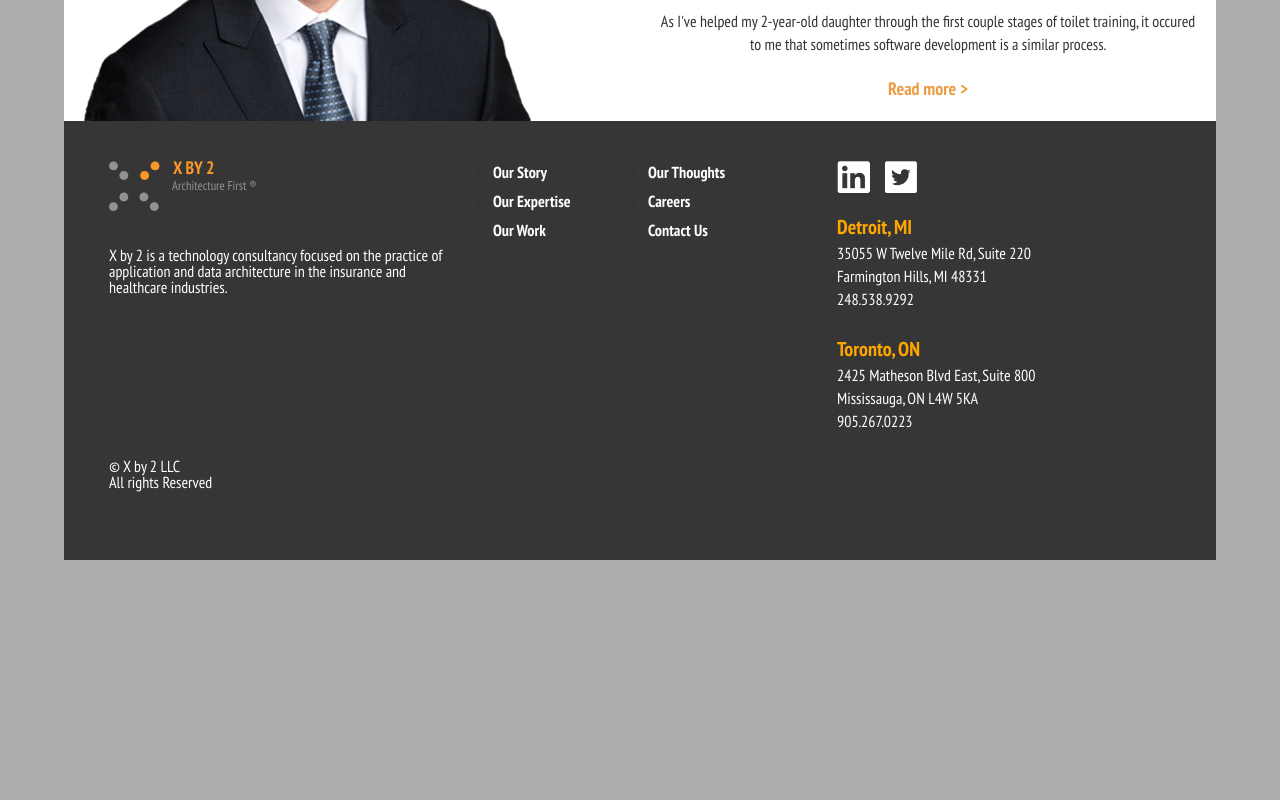
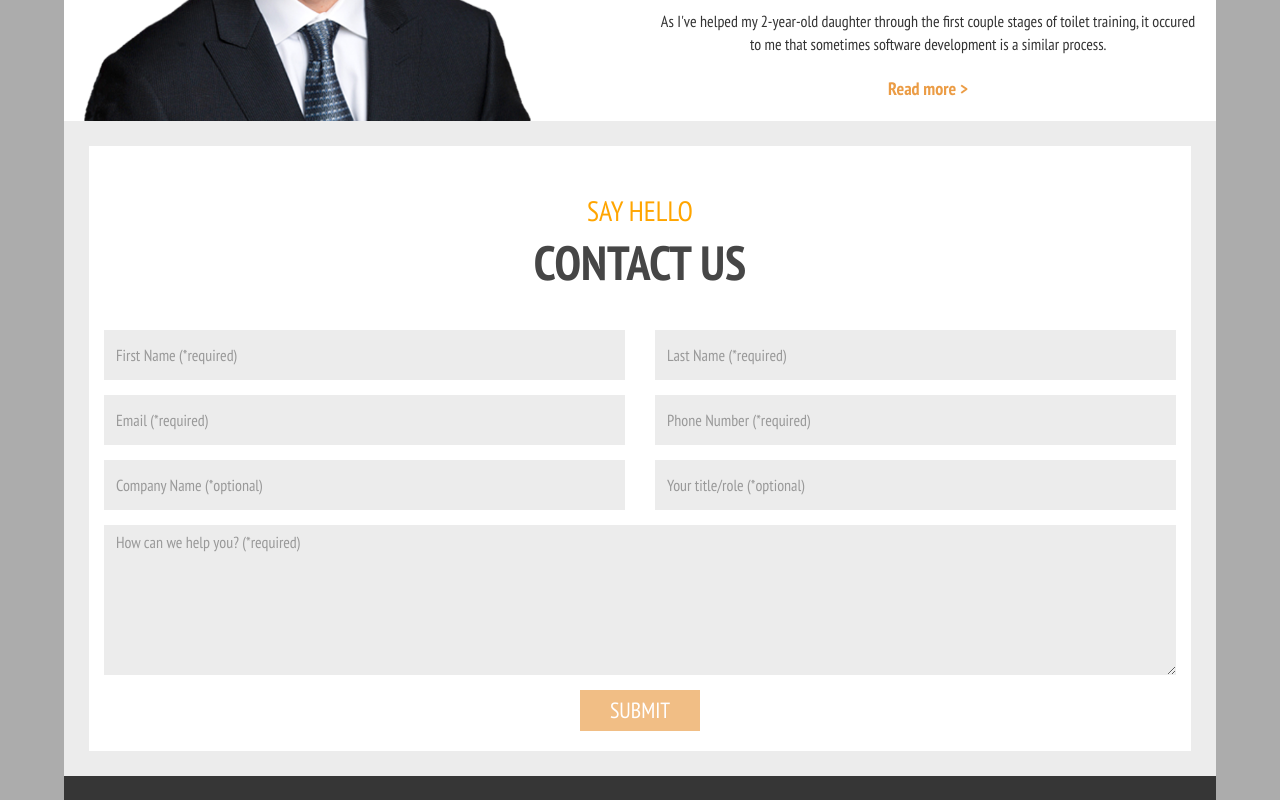
Before and after one commit to xby2/xby2-website, an Angular app: page / in a window 1280 px wide. Shown: the part 1980-2780 px from the top of the page. Before the commit the page ends 2540 px from the top, so only its background shows below. Built offline with nearby package versions, Linux system fonts and the light colour scheme.

Commit message:
Created Reusable Contact Form (no backend)

```diff
--- /dev/null
+++ b/src/app/contact-message.ts
@@ -0,0 +1,9 @@
+export class ContactMessage {
+    firstName: string;
+    lastName: string;
+    email: string;
+    phoneNumber: string;
+    companyName?: string;
+    title?: string;
+    comment: string;
+}
--- a/src/app/home/home.component.css
+++ b/src/app/home/home.component.css
@@ -97,7 +97,7 @@ h3 {
     line-height: 2;
 }
 
-.our-work {
+.our-work, .contact-us {
     background-color: #ececec;
 }
 
@@ -107,8 +107,11 @@ h3 {
     text-align: center;
     font-weight: 600;
     text-transform: uppercase;
+    padding: 15px;
+}
+
+.our-work a.see-all {
     font-size: 24px;
-    padding: 15px;
 }
 
 .home-client-story {
@@ -193,6 +196,12 @@ h3 {
     margin: 20px 0;
 }
 
+.contact-us-form {
+    margin: 25px;
+    padding: 20px 0;
+    background-color: white;
+}
+
 @media (min-width: 768px) {
     .hero-image {
         height: 300px;
--- a/src/app/home/home.component.html
+++ b/src/app/home/home.component.html
@@ -38,10 +38,10 @@
       <h4>{{clientStory.title}}</h4>
       <hr />
       <p>{{clientStory.description}}</p>
-      <a routerLink="/our-work/{{clientStory.id}}">Read more ></a>
+      <a [routerLink]="['/our-work', clientStory.id]">Read more ></a>
     </div>
   </div>
-  <a class="col-sm-12" routerLink='/our-work'>See All ></a>
+  <a class="col-sm-12 see-all" routerLink='/our-work'>See All ></a>
 </div>
 <div class="row row-eq-height our-thoughts">
   <div class="visible-md visible-lg col-md-6">
@@ -60,6 +60,13 @@
       {{mindShare.authorTitle}}
     </div>
     <p>{{mindShare.shortDescription}}</p>
-    <a routerLink="/our-thoughts/{{mindShare.id}}">Read more ></a>
+    <a [routerLink]="['/our-thoughts', mindShare.id]">Read more ></a>
   </div>
 </div>
+<div class="row contact-us">
+  <div class="contact-us-form">
+      <h2>Say Hello</h2>
+      <h3>Contact Us</h3>
+      <app-contact-us-form></app-contact-us-form>
+  </div>
+</div>
--- a/src/app/home/home.component.ts
+++ b/src/app/home/home.component.ts
@@ -2,6 +2,7 @@ import { Component, OnInit } from '@angular/core';
 import { Expertise } from '../expertise';
 import { ClientStory } from '../client-story';
 import { MindShare } from '../mind-share';
+import { ContactMessage } from '../contact-message';
 
 @Component({
   selector: 'app-home',
--- /dev/null
+++ b/src/app/shared/contact-us-form/contact-us-form.component.css
@@ -0,0 +1,40 @@
+label {
+    display: none;
+}
+
+.form-control {
+    background-color: #ececec;
+    border: 0;
+    font-size: 16px;
+    border-radius: 0;
+    box-shadow: none;
+    color: #54565b;
+    height: 50px;
+}
+
+textarea.form-control {
+    height: 150px;
+}
+
+button {
+    display: block;
+    margin: 0 auto;
+    background-color: #eb9c45;
+    border: 0;
+    border-radius: 0;
+    text-transform: uppercase;
+    padding: 5px 30px;
+    font-size: 22px;
+}
+
+.btn-primary[disabled]:hover, .btn-primary[disabled]:focus {
+    background-color: #eb9c45;
+}
+
+.btn-primary:focus {
+    background-color: #eba960;
+}
+
+.btn-primary:active, .btn-primary:hover {
+    background-color: #eba960;
+}
--- /dev/null
+++ b/src/app/shared/contact-us-form/contact-us-form.component.html
@@ -0,0 +1,54 @@
+<form #form="ngForm" (submit)="submitForm(form)" novalidate>
+  <div class="form-group col-sm-6">
+  <label class="control-label">First Name</label>
+  <input type="text" class="form-control" #firstName
+          name="firstName" required [(ngModel)]="contact.firstName"
+          placeholder="First Name (*required)" />
+  </div>
+
+  <div class="form-group col-sm-6">
+    <label class="control-label">Last Name</label>
+    <input type="text" class="form-control" #lastName
+          name="lastName" required [(ngModel)]="contact.lastName"
+          placeholder="Last Name (*required)" />
+  </div>
+
+  <div class="form-group col-sm-6">
+    <label class="control-label">Email</label>
+    <input type="text" class="form-control" #email
+          name="email" required [(ngModel)]="contact.email"
+          placeholder="Email (*required)" />
+  </div>
+
+  <div class="form-group col-sm-6">
+    <label class="control-label">Phone Number</label>
+    <input type="text" class="form-control" #phoneNumber
+          name="phoneNumber" required [(ngModel)]="contact.phoneNumber"
+          placeholder="Phone Number (*required)" />
+  </div>
+
+  <div class="form-group col-sm-6">
+    <label class="control-label">Company Name</label>
+    <input type="text" class="form-control" #companyName
+          name="companyName" [(ngModel)]="contact.companyName"
+          placeholder="Company Name (*optional)" />
+  </div>
+
+  <div class="form-group col-sm-6">
+    <label class="control-label">Your Role/Title</label>
+    <input type="text" class="form-control" #title
+          name="title" [(ngModel)]="contact.title"
+          placeholder="Your title/role (*optional)" />
+  </div>
+
+  <div class="form-group col-sm-12">
+    <label class="control-label">How can we help you? (*required)</label>
+    <textarea class="form-control" #comment required
+          name="comment" [(ngModel)]="contact.comment"
+          placeholder="How can we help you? (*required)"></textarea>
+  </div>
+
+  <button class="btn btn-primary" type="submit" [disabled]="form.invalid">
+    Submit
+  </button>
+</form>
--- /dev/null
+++ b/src/app/shared/contact-us-form/contact-us-form.component.ts
@@ -0,0 +1,27 @@
+import { Component, OnInit } from '@angular/core';
+import { ContactMessage } from '../../contact-message';
+import { NgForm } from '@angular/forms';
+
+@Component({
+  selector: 'app-contact-us-form',
+  templateUrl: './contact-us-form.component.html',
+  styleUrls: ['./contact-us-form.component.css']
+})
+export class ContactUsFormComponent implements OnInit {
+  contact: ContactMessage = {
+    firstName: '',
+    lastName: '',
+    email: '',
+    phoneNumber: '',
+    comment: ''
+  };
+
+  constructor() { }
+
+  ngOnInit() {
+  }
+
+  submitForm(form: NgForm) {
+    console.log(this.contact);
+  }
+}
```
Also changed, not shown: src/app/app.module.ts (+6 -3 lines), 1 other file (tests, documents, lock files or other folders).
